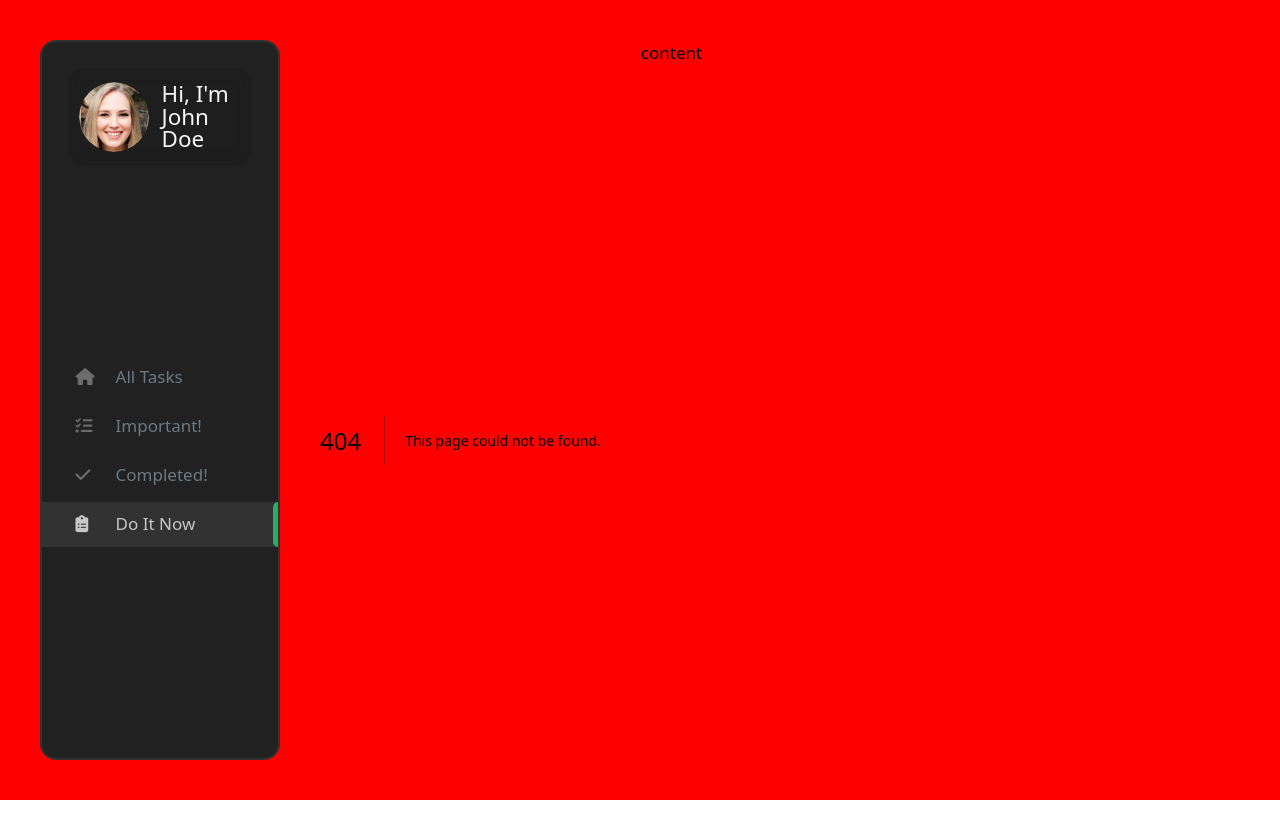
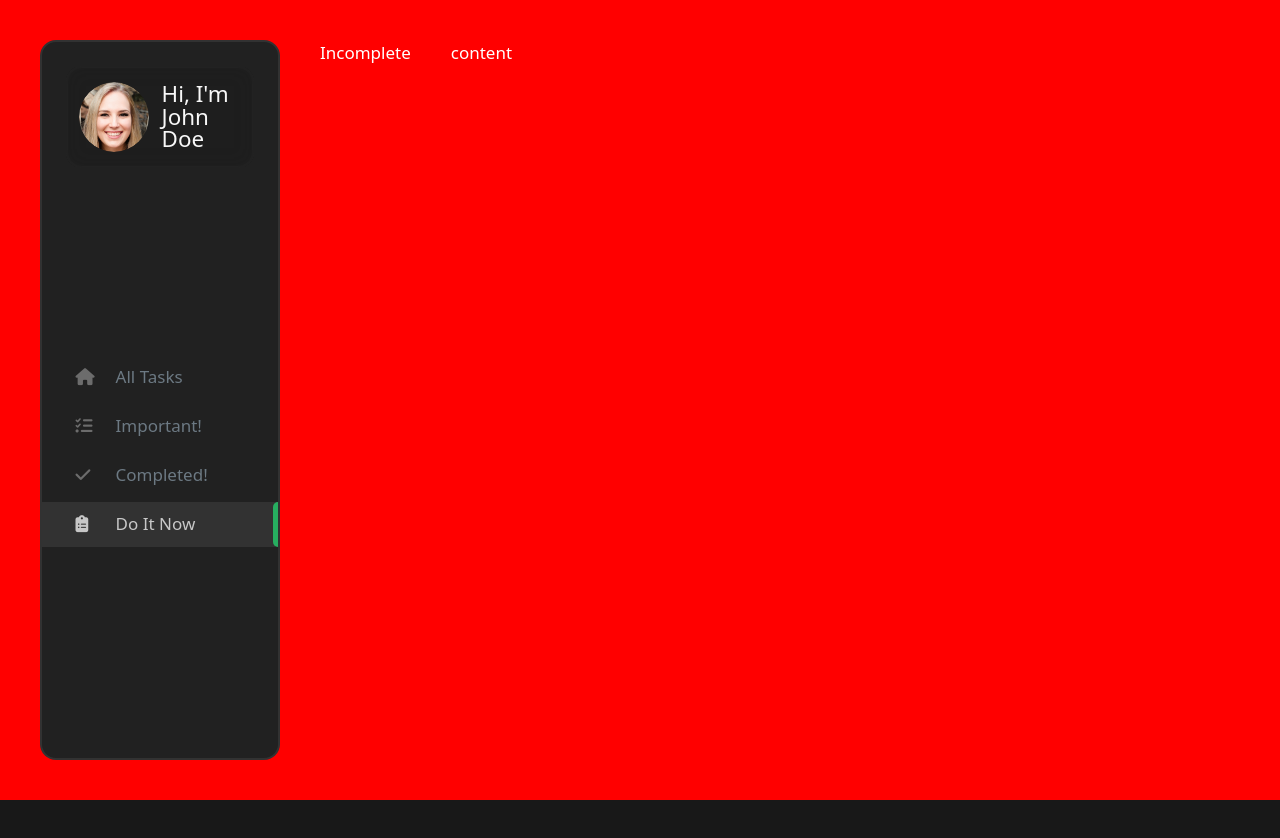
Before and after one commit to yeifer-co/todo-front-next, a Next.js app: page /incomplete in a window 1280 px wide. Before the commit this address had no page. After the commit the page ends 800 px from the top, so only its background shows below. Built offline with nearby package versions, Linux system fonts and the light colour scheme.

Commit message:
feat(task): :necktie: Add new pages: completed, important, and incomplete

```diff
--- /dev/null
+++ b/src/pages/incomplete.tsx
@@ -0,0 +1,11 @@
+"use client"
+import React from "react";
+import type { NextPage } from 'next'
+
+const IncompletePage: NextPage = () => {
+  return (
+      <main>Incomplete</main>
+  );
+}
+
+export default IncompletePage
```
Also changed, not shown: src/pages/completed.tsx (added, +11 -0 lines), src/pages/important.tsx (added, +11 -0 lines).
